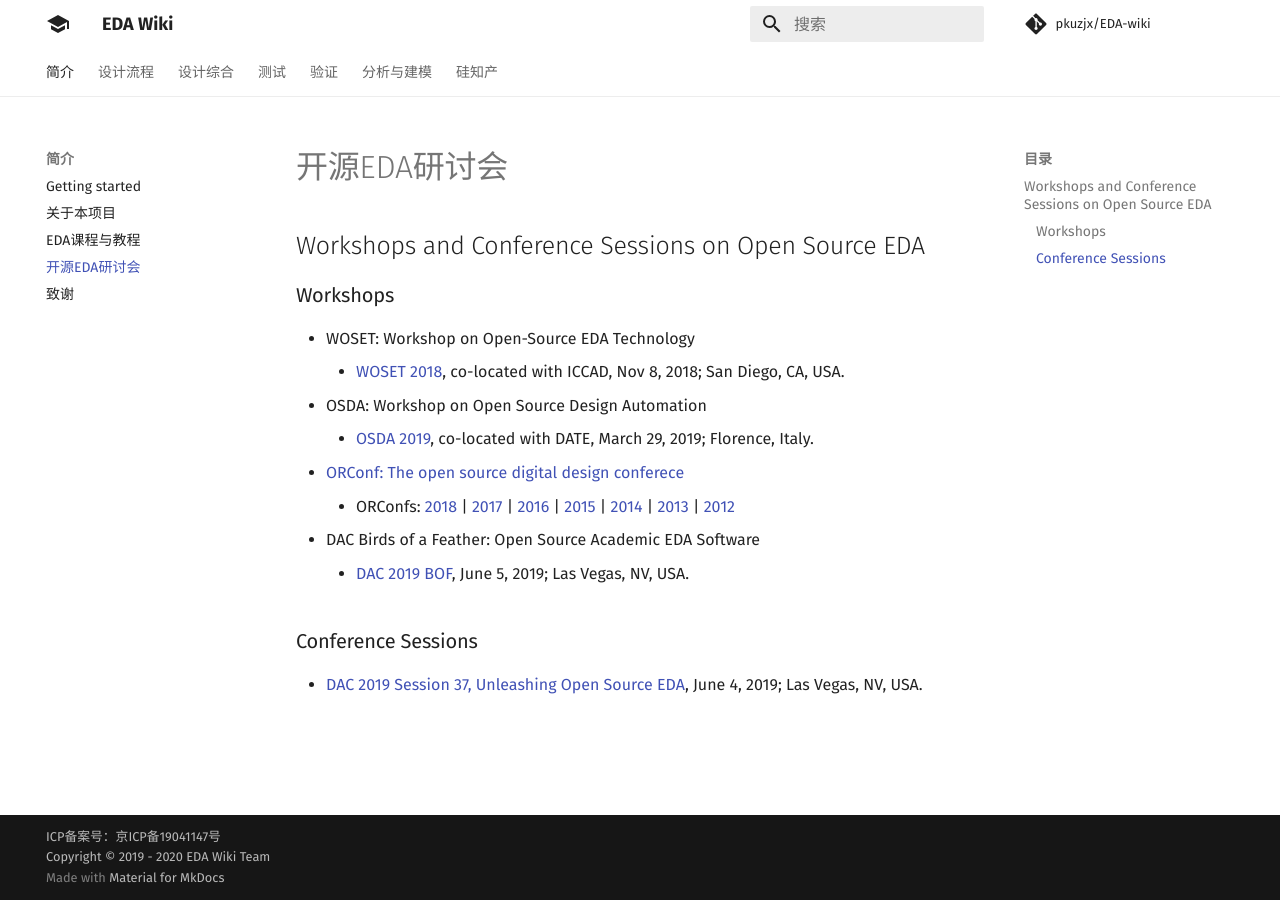
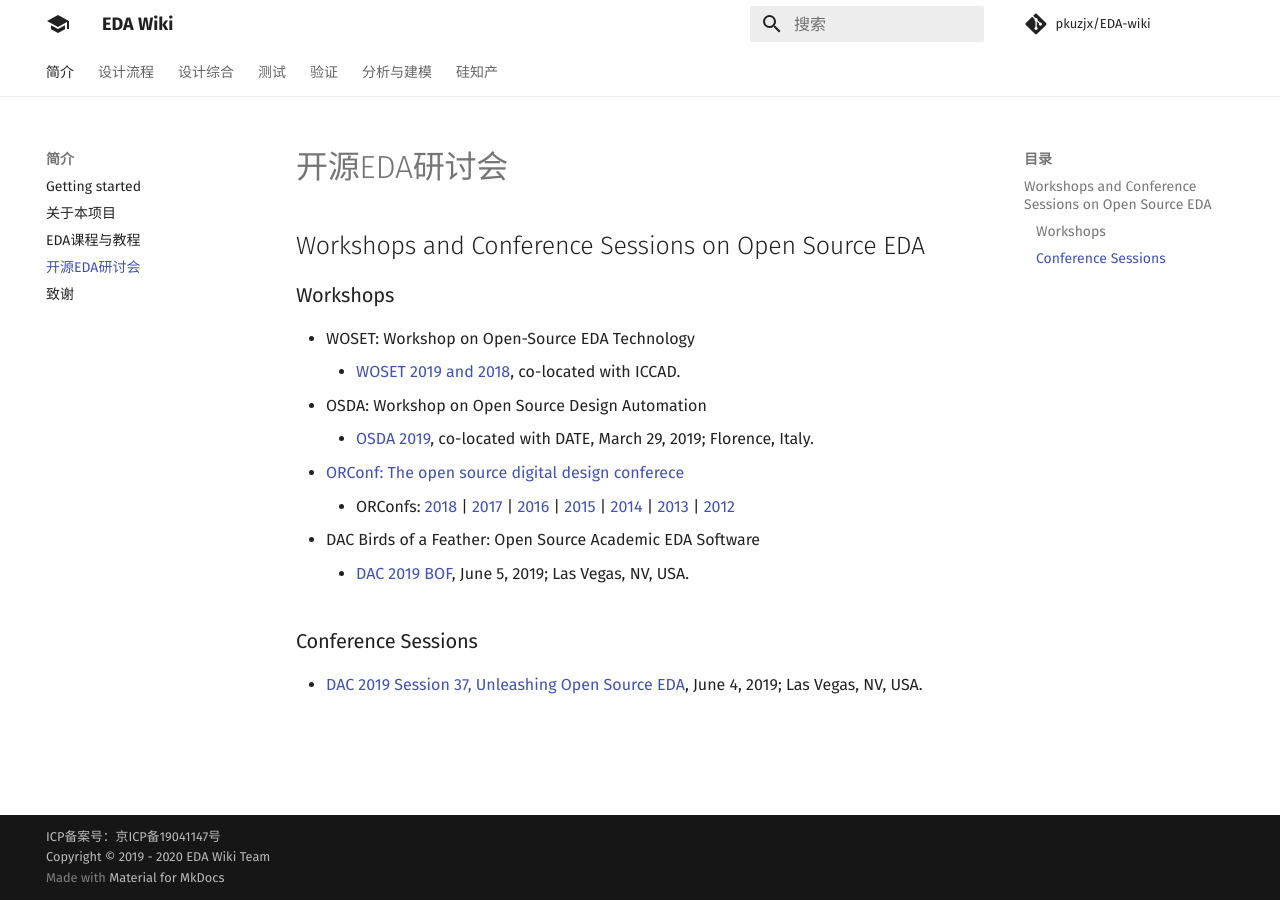
Before and after one commit to daitoto/EDA-wiki, an MkDocs documentation site: the page built from docs/intro/workshop.md, in a window 1280 px wide. Built offline with MkDocs 1.6.1 and Material for MkDocs 9.7.7, drawn with Linux system fonts in a browser that asks for light colours; comment, search, counter and statistics services are not loaded.

Commit message:
Update workshop.md

```diff
--- a/docs/intro/workshop.md
+++ b/docs/intro/workshop.md
@@ -1,7 +1,7 @@
 ## Workshops and Conference Sessions on Open Source EDA
 ### Workshops
 - WOSET: Workshop on Open-Source EDA Technology
-  - [WOSET 2018](https://woset-workshop.github.io/), co-located with ICCAD, Nov 8, 2018; San Diego, CA, USA.
+  - [WOSET 2019 and 2018](https://woset-workshop.github.io/), co-located with ICCAD.
 - OSDA: Workshop on Open Source Design Automation
   - [OSDA 2019](https://osda.gitlab.io/), co-located with DATE, March 29, 2019; Florence, Italy.
 - [ORConf: The open source digital design conferece](https://orconf.org/)
```
